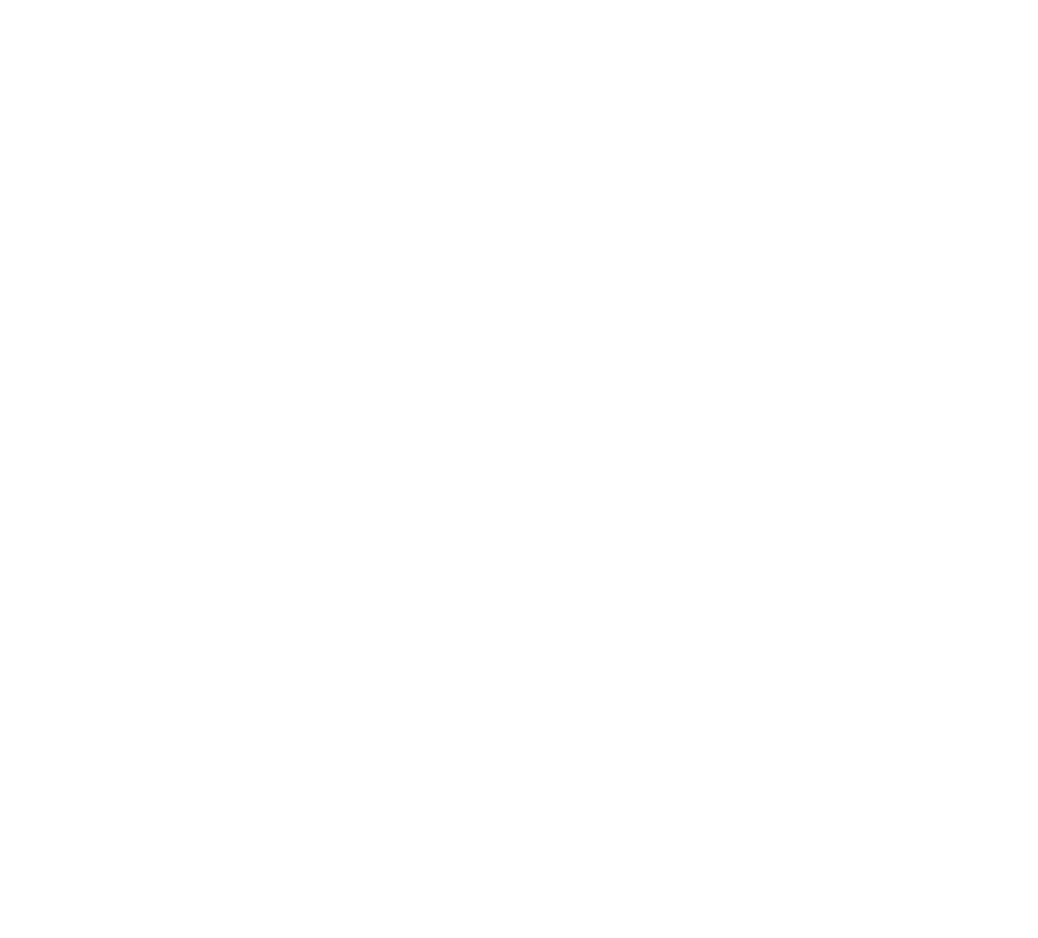
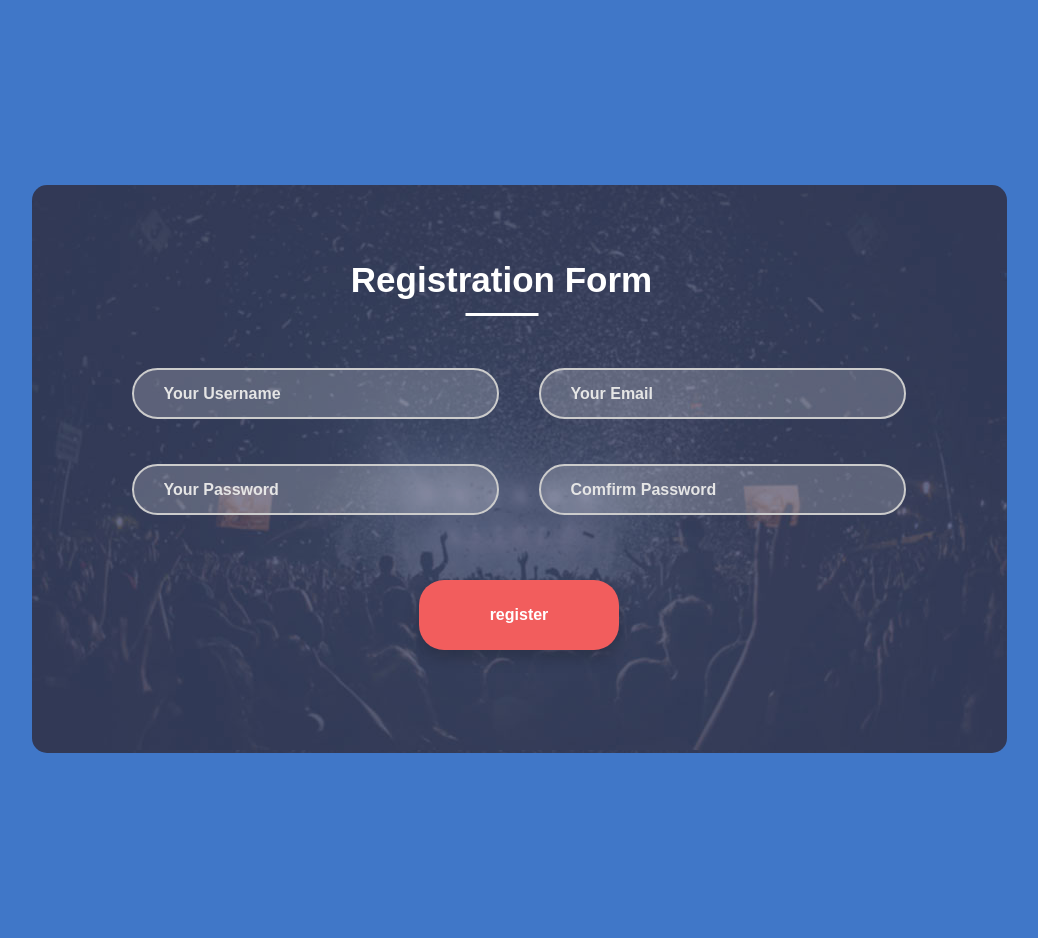
Before and after one commit to goodxarvin/my_site, a Django app: page /user-management/signup in a window 1280 px wide. Before the commit the part shown is empty. Shown: the whole page, without its empty margins (121-1159 px from the left). Before the commit the page ends 800 px from the top, so only its background shows below. Run offline with Django 5.2, Linux system fonts and the light colour scheme; parts of the project's set-up code (start-up, migrations or seed data) failed here and were passed over; some web fonts are replaced.

Commit message:
added signup page and lots of bug fixing

```diff
--- /dev/null
+++ b/statics/css/nunito-font.css
@@ -0,0 +1,97 @@
+@font-face {
+    font-family: 'Nunito';
+    src: url('../fonts/Nunito/Nunito-LightItalic.ttf') format('truetype');
+    font-weight: 300;
+    font-style: italic;
+}
+
+@font-face {
+    font-family: 'Nunito';
+    src: url('../fonts/Nunito/Nunito-BoldItalic.ttf') format('truetype');
+    font-weight: bold;
+    font-style: italic;
+}
+
+@font-face {
+    font-family: 'Nunito';
+    src: url('../fonts/Nunito/Nunito-ExtraLightItalic.ttf') format('truetype');
+    font-weight: 200;
+    font-style: italic;
+}
+
+@font-face {
+    font-family: 'Nunito';
+    src: url('../fonts/Nunito/Nunito-BlackItalic.ttf') format('truetype');
+    font-weight: 900;
+    font-style: italic;
+}
+
+@font-face {
+    font-family: 'Nunito';
+    src: url('../fonts/Nunito/Nunito-SemiBold.ttf') format('truetype');
+    font-weight: 600;
+    font-style: normal;
+}
+
+@font-face {
+    font-family: 'Nunito';
+    src: url('../fonts/Nunito/Nunito-Italic.ttf') format('truetype');
+    font-weight: normal;
+    font-style: italic;
+}
+
+@font-face {
+    font-family: 'Nunito';
+    src: url('../fonts/Nunito/Nunito-Black.ttf') format('truetype');
+    font-weight: 900;
+    font-style: normal;
+}
+
+@font-face {
+    font-family: 'Nunito';
+    src: url('../fonts/Nunito/Nunito-SemiBoldItalic.ttf') format('truetype');
+    font-weight: 600;
+    font-style: italic;
+}
+
+@font-face {
+    font-family: 'Nunito';
+    src: url('../fonts/Nunito/Nunito-Light.ttf') format('truetype');
+    font-weight: 300;
+    font-style: normal;
+}
+
+@font-face {
+    font-family: 'Nunito';
+    src: url('../fonts/Nunito/Nunito-ExtraLight.ttf') format('truetype');
+    font-weight: 200;
+    font-style: normal;
+}
+
+@font-face {
+    font-family: 'Nunito';
+    src: url('../fonts/Nunito/Nunito-Bold.ttf') format('truetype');
+    font-weight: bold;
+    font-style: normal;
+}
+
+@font-face {
+    font-family: 'Nunito';
+    src: url('../fonts/Nunito/Nunito-ExtraBoldItalic.ttf') format('truetype');
+    font-weight: 800;
+    font-style: italic;
+}
+
+@font-face {
+    font-family: 'Nunito';
+    src: url('../fonts/Nunito/Nunito-ExtraBold.ttf') format('truetype');
+    font-weight: 800;
+    font-style: normal;
+}
+
+@font-face {
+    font-family: 'Nunito';
+    src: url('../fonts/Nunito/Nunito-Regular.ttf') format('truetype');
+    font-weight: normal;
+    font-style: normal;
+}
--- /dev/null
+++ b/statics/css/reg_style.css
@@ -0,0 +1,197 @@
+body {
+	margin: 0;
+}
+
+.page-content {
+	width: 100%;
+	margin: 0 auto;
+	background: #4077c8;
+	display: flex;
+	display: -webkit-flex;
+	justify-content: center;
+	-o-justify-content: center;
+	-ms-justify-content: center;
+	-moz-justify-content: center;
+	-webkit-justify-content: center;
+	align-items: center;
+	-o-align-items: center;
+	-ms-align-items: center;
+	-moz-align-items: center;
+	-webkit-align-items: center;
+}
+
+.form-v9-content {
+	width: 975px;
+	border-radius: 15px;
+	-o-border-radius: 15px;
+	-ms-border-radius: 15px;
+	-moz-border-radius: 15px;
+	-webkit-border-radius: 15px;
+	margin: 185px 0;
+	font-family: 'Nunito', sans-serif;
+	color: #fff;
+	font-weight: 700;
+	font-size: 16px;
+	position: relative;
+}
+
+.form-v9-content .form-detail {
+	padding: 30px 135px 30px 100px;
+	position: relative;
+}
+
+.form-v9-content .form-detail h2 {
+	font-size: 35px;
+	text-align: center;
+	position: relative;
+	padding: 16px 0 13px;
+	margin-bottom: 55px;
+}
+
+.form-v9-content .form-detail h2::after {
+	background: #fff;
+	width: 73px;
+	height: 3px;
+	content: "";
+	position: absolute;
+	top: 100%;
+	left: 50%;
+	transform: translateX(-50%);
+	-o-transform: translateX(-50%);
+	-ms-transform: translateX(-50%);
+	-moz-transform: translateX(-50%);
+	-webkit-transform: translateX(-50%);
+}
+
+.form-v9-content .form-row-total {
+	display: flex;
+	display: -webkit-flex;
+	justify-content: space-between;
+	-o-justify-content: space-between;
+	-ms-justify-content: space-between;
+	-moz-justify-content: space-between;
+	-webkit-justify-content: space-between;
+}
+
+.form-v9-content .form-row {
+	width: 45%;
+}
+
+.form-v9-content .form-detail .form-row-last {
+	text-align: center;
+}
+
+.form-v9-content .form-detail .input-text {
+	margin-bottom: 45px;
+}
+
+.form-v9-content .form-detail input {
+	width: 100%;
+	padding: 14.5px 0px 14.5px 30px;
+	border: 2px solid #ccc;
+	appearance: unset;
+	-moz-appearance: unset;
+	-webkit-appearance: unset;
+	-o-appearance: unset;
+	-ms-appearance: unset;
+	outline: none;
+	-moz-outline: none;
+	-webkit-outline: none;
+	-o-outline: none;
+	-ms-outline: none;
+	border-radius: 27.5px;
+	-o-border-radius: 27.5px;
+	-ms-border-radius: 27.5px;
+	-moz-border-radius: 27.5px;
+	-webkit-border-radius: 27.5px;
+	font-family: 'Nunito', sans-serif;
+	font-size: 16px;
+	font-weight: 700;
+	background: rgba(255, 255, 255, 0.2)
+}
+
+.form-v9-content .form-detail input:focus {
+	border: 2px solid #999;
+}
+
+.form-v9-content .form-detail .register {
+	background: #f25d5d;
+	border-radius: 25px;
+	-o-border-radius: 25px;
+	-ms-border-radius: 25px;
+	-moz-border-radius: 25px;
+	-webkit-border-radius: 25px;
+	height: 70px;
+	width: 200px;
+	box-shadow: 0px 8px 16px 0px rgba(0, 0, 0, 0.2);
+	-o-box-shadow: 0px 8px 16px 0px rgba(0, 0, 0, 0.2);
+	-ms-box-shadow: 0px 8px 16px 0px rgba(0, 0, 0, 0.2);
+	-moz-box-shadow: 0px 8px 16px 0px rgba(0, 0, 0, 0.2);
+	-webkit-box-shadow: 0px 8px 16px 0px rgba(0, 0, 0, 0.2);
+	border: none;
+	margin: 20px 0 73px 35px;
+	cursor: pointer;
+	font-family: 'Nunito', sans-serif;
+	color: #fff;
+	font-weight: 700;
+	font-size: 16px;
+}
+
+.form-v9-content .form-detail .register:hover {
+	background: #d95252;
+}
+
+.form-v9-content .form-detail .form-row-last input {
+	padding: 14px;
+}
+
+input::-webkit-input-placeholder {
+	/* Chrome/Opera/Safari */
+	color: #e5e5e5;
+	font-size: 16px;
+}
+
+input::-moz-placeholder {
+	/* Firefox 19+ */
+	color: #e5e5e5;
+	font-size: 16px;
+}
+
+input:-ms-input-placeholder {
+	/* IE 10+ */
+	color: #e5e5e5;
+	font-size: 16px;
+}
+
+input:-moz-placeholder {
+	/* Firefox 18- */
+	color: #e5e5e5;
+	font-size: 16px;
+}
+
+/* Responsive */
+@media screen and (max-width: 1199px) {
+	.form-v9-content {
+		margin: 185px 20px;
+	}
+}
+
+@media screen and (max-width: 767px) {
+	.form-v9-content .form-row-total {
+		flex-direction: column;
+		-o-flex-direction: column;
+		-ms-flex-direction: column;
+		-moz-flex-direction: column;
+		-webkit-flex-direction: column;
+	}
+
+	.form-v9-content .form-row {
+		width: 100%;
+	}
+}
+
+@media screen and (max-width: 575px) {
+	.form-v9-content .form-detail {
+		padding: 30px 45px 30px 10px;
+	}
+}
--- a/templates/travelista/user_management/signup.html
+++ b/templates/travelista/user_management/signup.html
@@ -1,14 +1,64 @@
+{% load static %}
+
 <!DOCTYPE html>
-<html lang="en">
+<html>
 
 <head>
-    <meta charset="UTF-8">
-    <meta name="viewport" content="width=device-width, initial-scale=1.0">
-    <title>signup</title>
+    <meta charset="utf-8">
+    <title>sign up</title>
+    <!-- Mobile Specific Metas -->
+    <meta name="viewport" content="width=device-width, initial-scale=1, maximum-scale=1">
+    <!-- Font-->
+    <link rel="stylesheet" type="text/css" href="{% static 'css/nunito-font.css' %}">
+    <!-- Main Style Css -->
+    <link rel="stylesheet" href="{% static 'css/reg_style.css' %}" />
+    <link rel="stylesheet" href="{% static 'css/messages.css' %}">
 </head>
 
-<body>
+<body class="form-v9">
 
-</body>
+    {% if messages %}
+    <div id="toast-container">
+        {% for message in messages %}
+        <div class="toast show toast-{{ message.tags }}">
+            <span>{{ message }}</span>
+            <button class="close-btn" onclick="closeToast(this)">×</button>
+        </div>
+        {% endfor %}
+    </div>
+    {% endif %}
+    <div class="page-content">
+        <div class="form-v9-content" style="background-image: url('{% static "img/form-v9.jpg" %}')">
+            <form class="form-detail" action="{% url 'user:signup' %}" method="post">
+                {% csrf_token %}
+                <h2>Registration Form</h2>
+                <div class="form-row-total">
+                    <div class="form-row">
+                        <input type="text" name="username" id="full-name" class="input-text" placeholder="Your Username"
+                            required>
+                    </div>
+                    <div class="form-row">
+                        <input type="text" name="email" id="your-email" class="input-text" placeholder="Your Email"
+                            required pattern="[^@]+@[^@]+.[a-zA-Z]{2,6}">
+                    </div>
+                </div>
+                <div class="form-row-total">
+                    <div class="form-row">
+                        <input type="password" name="password1" id="password" class="input-text"
+                            placeholder="Your Password" required>
+                    </div>
+                    <div class="form-row">
+                        <input type="password" name="password2" id="comfirm-password" class="input-text"
+                            placeholder="Comfirm Password" required>
+                    </div>
+                </div>
+                <div class="form-row-last">
+                    <button type="submit" class="register">register</button>
+                </div>
+            </form>
+        </div>
+    </div>
+    <script src="{% static 'js/show_message.js' %}"></script>
+</body><!-- This templates was made by Colorlib (https://colorlib.com) -->
 
 </html>
--- a/user_management/views.py
+++ b/user_management/views.py
@@ -1,8 +1,9 @@
 from django.shortcuts import render, redirect
 from django.contrib.auth import authenticate, login, logout
 from django.contrib.auth.decorators import login_required
-from django.contrib.auth.forms import AuthenticationForm
+from django.contrib.auth.forms import AuthenticationForm  # , UserCreationForm
 from django.contrib import messages
+from user_management.forms import UserForm
 
 
 def login_view(request):
@@ -24,10 +25,11 @@ def login_view(request):
                 messages.add_message(request, messages.ERROR,
                                      "wrong username or password")
     else:
+        messages.add_message(
+            request, messages.INFO, "you're already logged in please logout to proceed the following task")
         return redirect("/")
 
-    context = {"request": request}
-    return render(request, "travelista/user_management/login.html", context)
+    return render(request, "travelista/user_management/login.html")
 
 
 @login_required()
@@ -37,4 +39,20 @@ def logout_view(request):
 
 
 def signup_view(request):
+    if not request.user.is_authenticated:
+        if request.method == "POST":
+            form = UserForm(request.POST)
+            if form.is_valid():
+                messages.add_message(
+                    request, messages.SUCCESS, "your account created successfully")
+                form.save()
+                return redirect("/user-management/login")
+            else:
+                messages.add_message(
+                    request, messages.ERROR, "your account didn't created")
+    else:
+        messages.add_message(
+            request, messages.INFO, "you're already logged in please logout to proceed the following task")
+        return redirect("/")
+
     return render(request, "travelista/user_management/signup.html")
```
Also changed, not shown: user_management/forms.py (added, +9 -0 lines), db.sqlite3, statics/img/form-v9.jpg (added).
